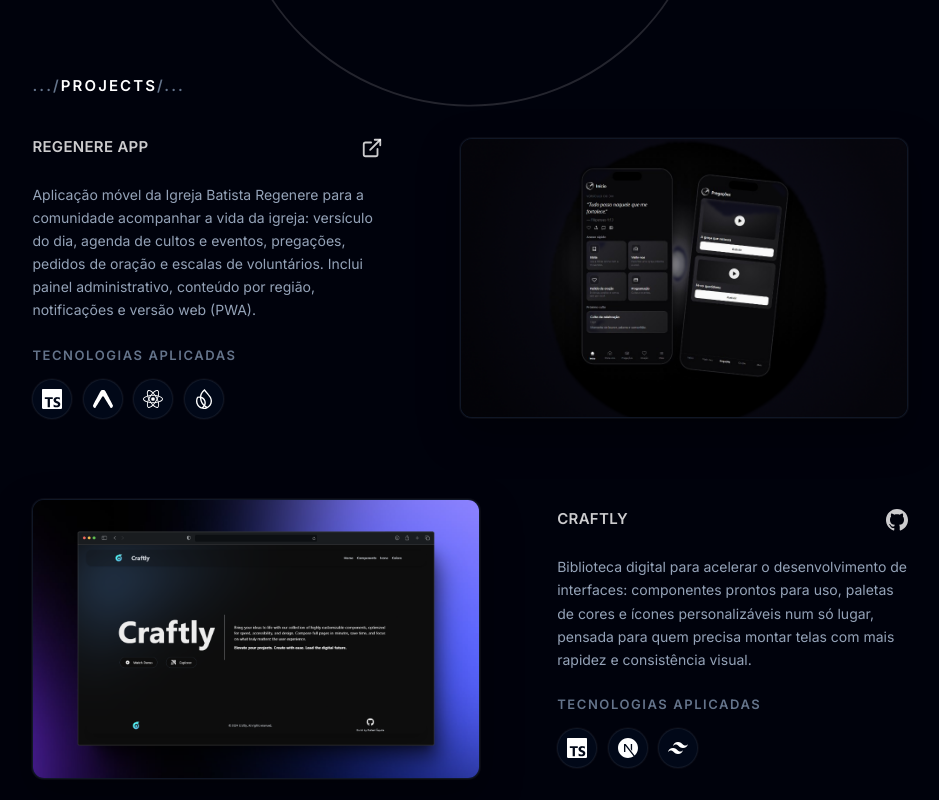
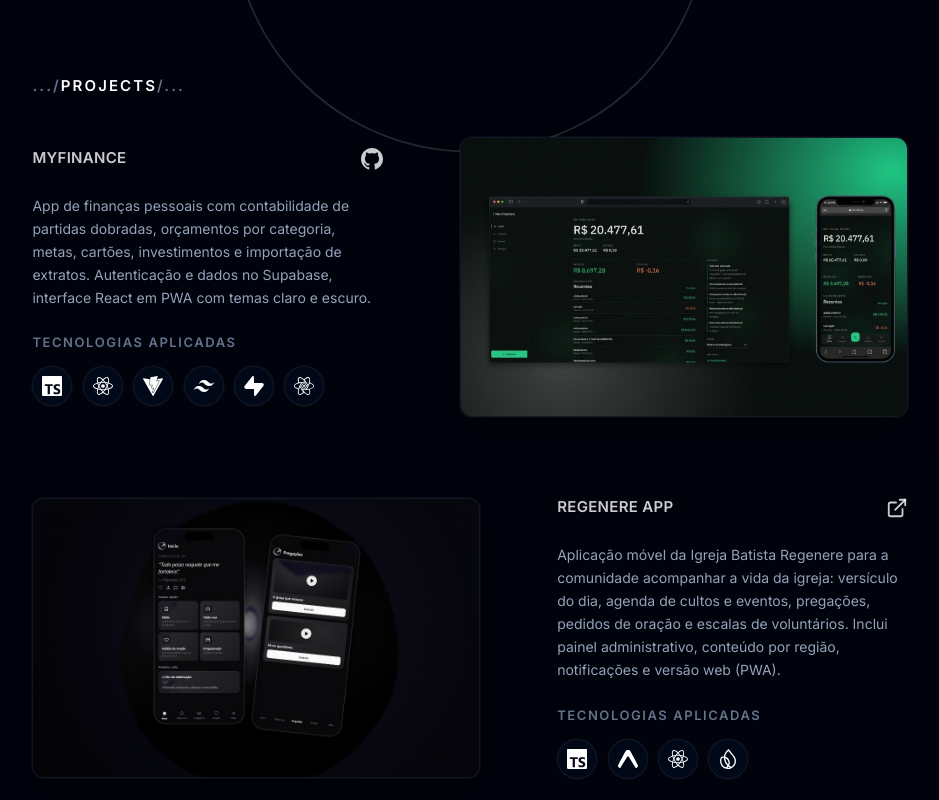
Before and after one commit to rafael-bit/portfolio, a Next.js app: page / in a window 1280 px wide. Shown: the part 1580-2380 px from the top of the page, without its empty margins (170-1109 px from the left). Built offline with nearby package versions, Linux system fonts and the light colour scheme.

Commit message:
feat: add MyFinance project with detailed description and tech stack, and update tech icons

```diff
--- a/components/projects/content.ts
+++ b/components/projects/content.ts
@@ -78,6 +78,23 @@
 
 export const showcaseProjects: ShowcaseProject[] = [
   {
+    id: 'myfinance',
+    title: 'MyFinance',
+    image: '/projects/myfinance.png',
+    github: 'https://github.com/rafael-bit/myfinance',
+    description:
+      'App de finanças pessoais com contabilidade de partidas dobradas, orçamentos por categoria, metas, cartões, investimentos e importação de extratos. Autenticação e dados no Supabase, interface React em PWA com temas claro e escuro.',
+    skillsLabel: 'TECNOLOGIAS APLICADAS',
+    skills: techSkills([
+      { label: 'TypeScript', icon: 'typescript' },
+      { label: 'React', icon: 'react' },
+      { label: 'Vite', icon: 'vite' },
+      { label: 'Tailwind CSS', icon: 'tailwind' },
+      { label: 'Supabase', icon: 'supabase' },
+      { label: 'TanStack Query', icon: 'reactquery' },
+    ]),
+  },
+  {
     id: 'regenereapp',
     title: 'Regenere App',
     image: '/projects/regenereapp.png',
@@ -92,6 +109,7 @@
       { label: 'React Native', icon: 'react' },
       { label: 'Firebase', icon: 'firebase' },
     ]),
+    reverse: true,
   },
   {
     id: 'craftly',
@@ -106,7 +124,6 @@
       { label: 'Next.js', icon: 'nextjs' },
       { label: 'Tailwind CSS', icon: 'tailwind' },
     ]),
-    reverse: true,
   },
   {
     id: 'cloud',
@@ -124,6 +141,7 @@
       { label: 'Zod', icon: 'zod' },
       { label: 'Appwrite', icon: 'appwrite' },
     ]),
+    reverse: true,
   },
   {
     id: 'imgfill',
@@ -141,6 +159,5 @@
       { label: 'Tailwind CSS', icon: 'tailwind' },
       { label: 'Stripe', icon: 'stripe' },
     ]),
-    reverse: true,
   },
 ];
--- a/components/projects/tech-icons.tsx
+++ b/components/projects/tech-icons.tsx
@@ -8,10 +8,13 @@
   SiNextdotjs,
   SiPrisma,
   SiReact,
+  SiReactquery,
   SiShadcnui,
   SiStripe,
+  SiSupabase,
   SiTailwindcss,
   SiTypescript,
+  SiVite,
   SiZod,
 } from 'react-icons/si';
 
@@ -28,7 +31,10 @@
   | 'typescript'
   | 'expo'
   | 'react'
-  | 'firebase';
+  | 'firebase'
+  | 'vite'
+  | 'supabase'
+  | 'reactquery';
 
 const TECH_ICONS: Record<TechIconId, IconType> = {
   nextjs: SiNextdotjs,
@@ -44,6 +50,9 @@
   expo: SiExpo,
   react: SiReact,
   firebase: SiFirebase,
+  vite: SiVite,
+  supabase: SiSupabase,
+  reactquery: SiReactquery,
 };
 
 type TechIconProps = {
```
Also changed, not shown: public/projects/myfinance.png (added).
